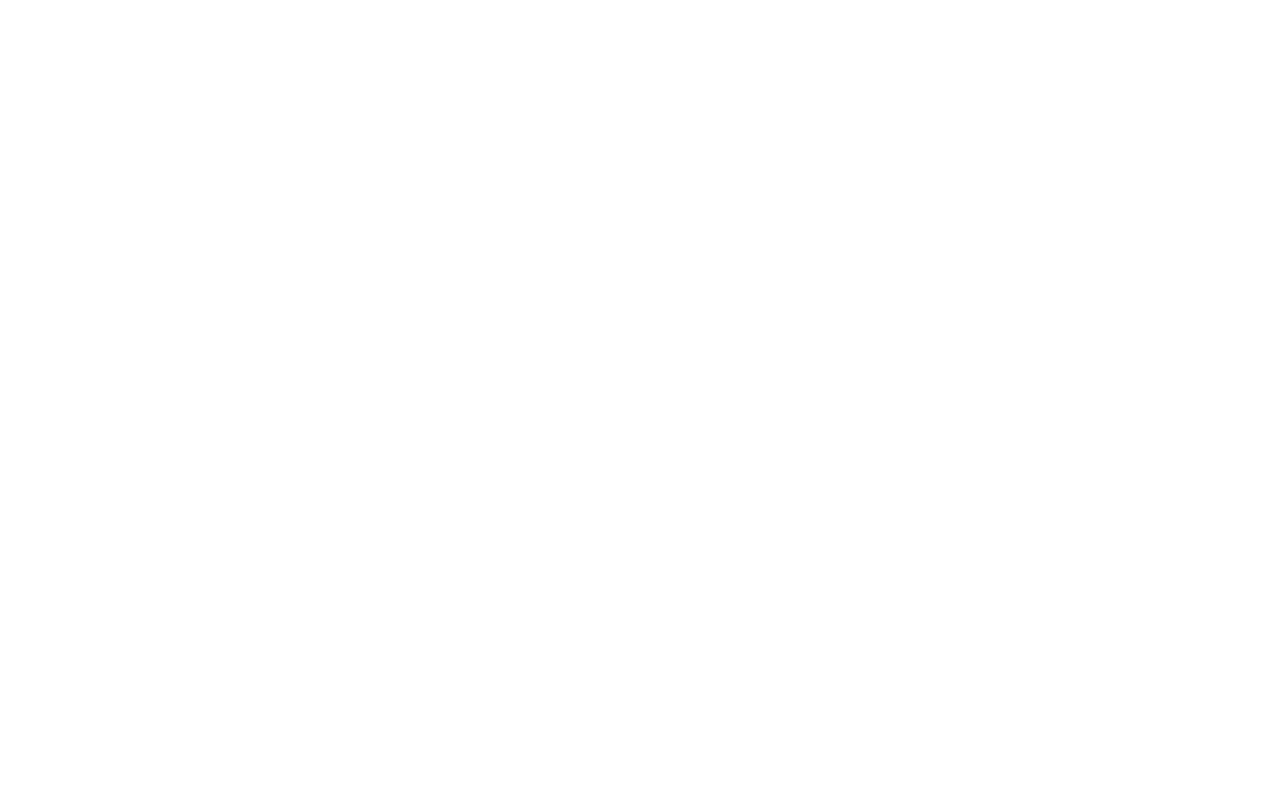
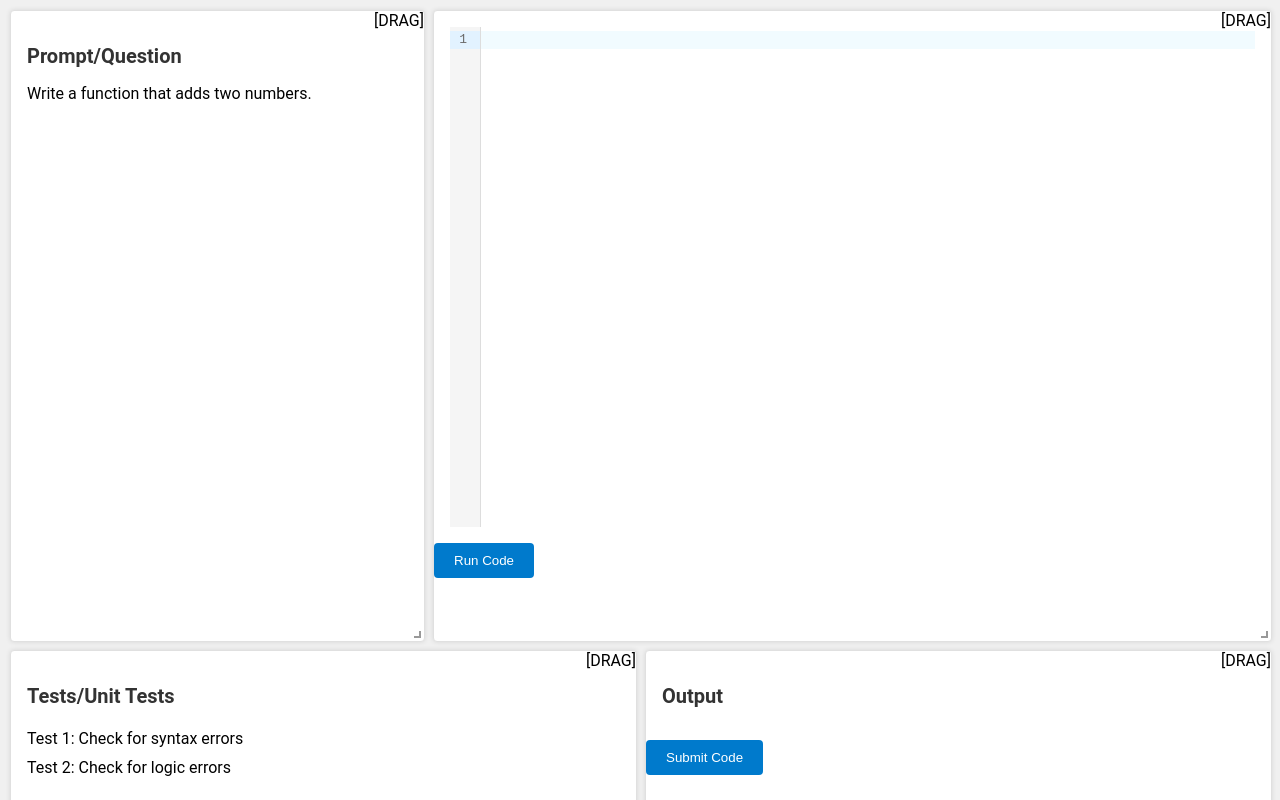
Before and after one commit to fabiancannaheim/greenexam, a React (Create React App) app in the folder frontend/: page / in a window 1280 px wide. Shown: the top 800 px of the page. Built offline with nearby package versions, Linux system fonts and the light colour scheme.

Commit message:
continue basic layout

```diff
--- a/frontend/package.json
+++ b/frontend/package.json
@@ -4,6 +4,7 @@
   "private": true,
   "dependencies": {
     "@codemirror/lang-javascript": "^6.2.1",
+    "@codemirror/lang-python": "^6.1.3",
     "@testing-library/jest-dom": "^5.17.0",
     "@testing-library/react": "^13.4.0",
     "@testing-library/user-event": "^13.5.0",
--- a/frontend/src/App.css
+++ b/frontend/src/App.css
@@ -37,15 +37,100 @@
   }
 }
 
-.app {
-  display: grid;
-  grid-template-columns: repeat(2, 1fr);
-  grid-template-rows: repeat(2, 1fr);
-  gap: 16px;
+/* Global styles */
+body {
+  font-family: Roboto, Arial, sans-serif;
+  background-color: #f0f0f0;
+  margin: 0;
+  padding: 0;
 }
 
+.container {
+  max-width: 1200px;
+  margin: 0 auto;
+  padding: 20px;
+}
+
+/* Resizable Tile styles */
 .resizable-tile {
-  border: 1px solid #ccc;
-  padding: 16px;
+  background-color: #ffffff;
+  border: 1px solid #e0e0e0;
+  box-shadow: 0 0 5px rgba(0, 0, 0, 0.1);
+  /* padding: 20px; */
+  border-radius: 4px;
+  /* margin: 10px; */
+  transition: all 0.3s ease;
   overflow: hidden;
 }
+
+.resizable-tile:hover {
+  transform: scale(1.05);
+  box-shadow: 0 0 10px rgba(0, 0, 0, 0.2);
+}
+
+.resizable-tile > div {
+  padding: 16px;
+}
+
+.react-grid-dragHandle {
+  position: absolute;
+  right: 0;
+  top: 0;
+  cursor: grab;
+}
+
+h2 {
+  font-size: 20px;
+  margin-bottom: 10px;
+  color: #333;
+}
+
+/* Button styles */
+button {
+  background-color: #007acc;
+  color: #fff;
+  border: none;
+  padding: 10px 20px;
+  border-radius: 4px;
+  cursor: pointer;
+  transition: background-color 0.3s ease;
+}
+
+button:hover {
+  background-color: #005a9d;
+}
+
+/* Textarea styles */
+textarea {
+  width: 100%;
+  min-height: 200px;
+  border: 1px solid #ddd;
+  padding: 10px;
+  font-family: "Courier New", monospace;
+  font-size: 16px;
+  border-radius: 4px;
+}
+
+/* Output styles */
+pre {
+  white-space: pre-wrap;
+  font-family: "Courier New", monospace;
+  font-size: 16px;
+}
+
+/* Tests styles */
+ul {
+  list-style-type: none;
+  padding: 0;
+}
+
+li {
+  padding: 5px 0;
+}
+
+/* Responsive Grid styles */
+.layout {
+  display: grid;
+  grid-gap: 20px;
+  grid-template-columns: repeat(auto-fill, minmax(300px, 1fr));
+}
--- a/frontend/src/App.js
+++ b/frontend/src/App.js
@@ -1,16 +1,25 @@
 import { javascript } from "@codemirror/lang-javascript";
+import { python } from "@codemirror/lang-python";
 import CodeMirror from "@uiw/react-codemirror";
 import React, { useState } from "react";
+import { Responsive, WidthProvider } from "react-grid-layout";
 import Output from "./Output";
 import Prompt from "./Prompt";
-import ResizableTile from "./ResizeableTile";
 import Tests from "./Tests";
 
+import "react-grid-layout/css/styles.css";
 import "./App.css";
-import "/node_modules/react-grid-layout/css/styles.css";
-import "/node_modules/react-resizable/css/styles.css";
+
+const ResponsiveGridLayout = WidthProvider(Responsive);
 
 function App() {
+  const layout = [
+    { i: "1", x: 0, y: 0, w: 4, h: 4, minW: 2 },
+    { i: "2", x: 6, y: 0, w: 8, h: 4, minW: 2 },
+    { i: "3", x: 0, y: 6, w: 6, h: 2, minW: 2 },
+    { i: "4", x: 6, y: 6, w: 6, h: 2, minW: 2 },
+  ];
+
   const [code, setCode] = useState("");
   const [output, setOutput] = useState("");
   const tests = [
@@ -20,7 +29,7 @@ function App() {
 
   const onChange = React.useCallback((value, viewUpdate) => {
     // TODO: Track every change
-    // console.log("value:", value);
+    console.log("value:", value);
   }, []);
 
   const runCode = () => {
@@ -31,26 +40,39 @@ function App() {
 
   return (
     <div className="app">
-      <ResizableTile>
+      <ResponsiveGridLayout
+        className="layout"
+        layouts={{ lg: layout }}
+        // breakpoints={{ lg: 1200, md: 996, sm: 768, xs: 480, xxs: 0 }}
+        cols={{ lg: 12, md: 12, sm: 6, xs: 2, xxs: 1 }}
+        // rowHeight={100}
+        // width={1200}
+        draggableHandle=".react-grid-dragHandle"
+      >
+        <div key="1" className="resizable-tile">
           <Prompt promptText="Write a function that adds two numbers." />
-      </ResizableTile>
-
-      <ResizableTile width={400} height={300}>
-        {/* <CodeEditor code={code} onChange={handleCodeChange} /> */}
+          <span className="react-grid-dragHandle">[DRAG]</span>
+        </div>
+        <div key="2" className="resizable-tile">
           <CodeMirror
-          extensions={[javascript({ jsx: true })]}
+            value=""
+            extensions={python()}
             onChange={onChange}
+            height="500px"
           />
           <button onClick={runCode}>Run Code</button>
-      </ResizableTile>
-
-      <ResizableTile>
+          <span className="react-grid-dragHandle">[DRAG]</span>
+        </div>
+        <div key="3" className="resizable-tile">
+          <Tests tests={tests} />
+          <span className="react-grid-dragHandle">[DRAG]</span>
+        </div>
+        <div key="4" className="resizable-tile">
           <Output output={output} />
-      </ResizableTile>
-
-      <ResizableTile>
-        <Tests tests={tests} />
-      </ResizableTile>
+          <button onClick={runCode}>Submit Code</button>
+          <span className="react-grid-dragHandle">[DRAG]</span>
+        </div>
+      </ResponsiveGridLayout>
     </div>
   );
 }
```
Also changed, not shown: 1 other file (tests, documents, lock files or other folders). Lines whose indentation alone changed are shown as unchanged.
